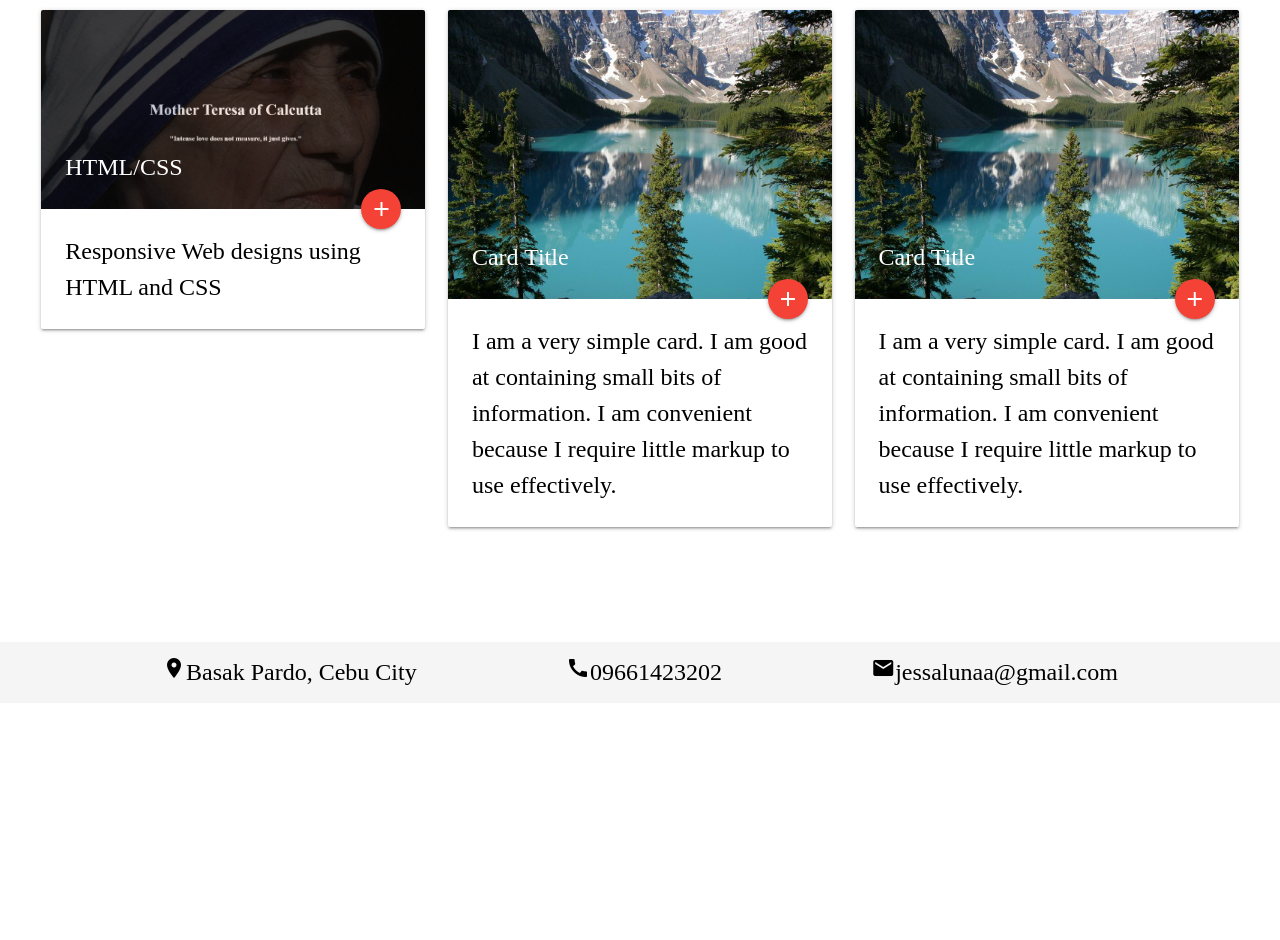
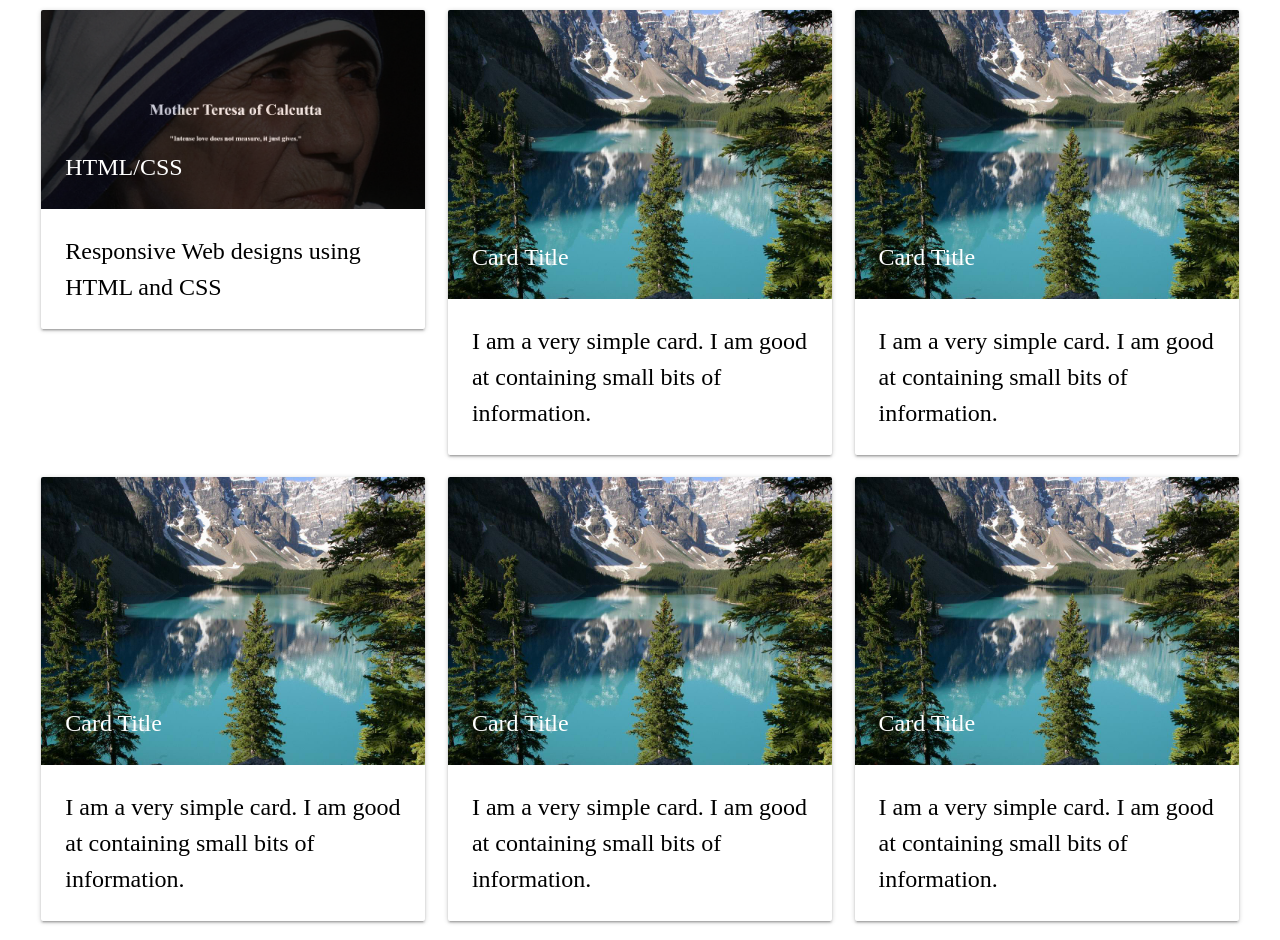
Before and after one commit to jessalunaa/portfolio, a plain HTML site: page index.html in a window 1280 px wide. Shown: the part 1020-1960 px from the top of the page. Before the commit the page ends 1723 px from the top, so only its background shows below. Drawn offline with nearby package versions, Linux system fonts and the light colour scheme.

Commit message:
update pojects

```diff
--- a/index.html
+++ b/index.html
@@ -37,7 +37,6 @@
       <div class="dropdown">
         <div class="dropdownhome"> <span class="material-icons">menu</span> </div>
         <div class="topnavlink" id="mytopnavlink">
-          <a href="#welcomecont">Home</a>
           <a href="#projects">Projects</a>
           <a href="#aboutme">About</a>
 
@@ -100,8 +99,6 @@
                   <a href="./projects/index.html" class="projects" id="proj1" target="_blank">
                     <img src="./images/proj1.png">
                     <span class="card-title">HTML/CSS</span>
-                    <a class="btn-floating halfway-fab waves-effect waves-light red"><i
-                        class="material-icons">add</i></a>
                 </div>
                 <div class="card-content">
                   <p>Responsive Web designs using HTML and CSS</p>
@@ -114,11 +111,9 @@
                 <div class="card-image">
                   <img src="./images/sample-1.jpeg">
                   <span class="card-title">Card Title</span>
-                  <a class="btn-floating halfway-fab waves-effect waves-light red"><i class="material-icons">add</i></a>
                 </div>
                 <div class="card-content">
-                  <p>I am a very simple card. I am good at containing small bits of information. I am convenient because
-                    I require little markup to use effectively.</p>
+                  <p>I am a very simple card. I am good at containing small bits of information.</p>
                 </div>
               </div>
             </div>
@@ -128,11 +123,45 @@
                 <div class="card-image">
                   <img src="./images/sample-1.jpeg">
                   <span class="card-title">Card Title</span>
-                  <a class="btn-floating halfway-fab waves-effect waves-light red"><i class="material-icons">add</i></a>
                 </div>
                 <div class="card-content">
-                  <p>I am a very simple card. I am good at containing small bits of information. I am convenient because
-                    I require little markup to use effectively.</p>
+                  <p>I am a very simple card. I am good at containing small bits of information. </p>
+                </div>
+              </div>
+            </div>
+
+            <div class="col s12 m4">
+              <div class="card">
+                <div class="card-image">
+                  <img src="./images/sample-1.jpeg">
+                  <span class="card-title">Card Title</span>
+                </div>
+                <div class="card-content">
+                  <p>I am a very simple card. I am good at containing small bits of information.</p>
+                </div>
+              </div>
+            </div>
+
+            <div class="col s12 m4">
+              <div class="card">
+                <div class="card-image">
+                  <img src="./images/sample-1.jpeg">
+                  <span class="card-title">Card Title</span>
+                </div>
+                <div class="card-content">
+                  <p>I am a very simple card. I am good at containing small bits of information.</p>
+                </div>
+              </div>
+            </div>
+
+            <div class="col s12 m4">
+              <div class="card">
+                <div class="card-image">
+                  <img src="./images/sample-1.jpeg">
+                  <span class="card-title">Card Title</span>
+                </div>
+                <div class="card-content">
+                  <p>I am a very simple card. I am good at containing small bits of information. </p>
                 </div>
               </div>
             </div>
```
Also changed, not shown: function.js (+11 -8 lines), style.css (+37 -30 lines).
